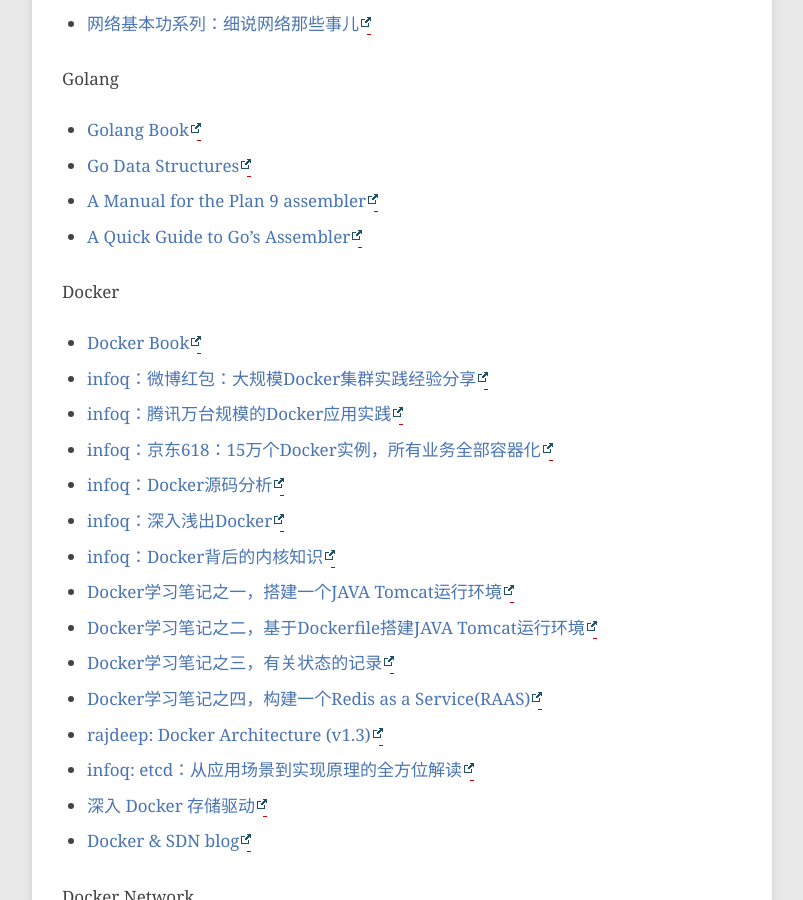
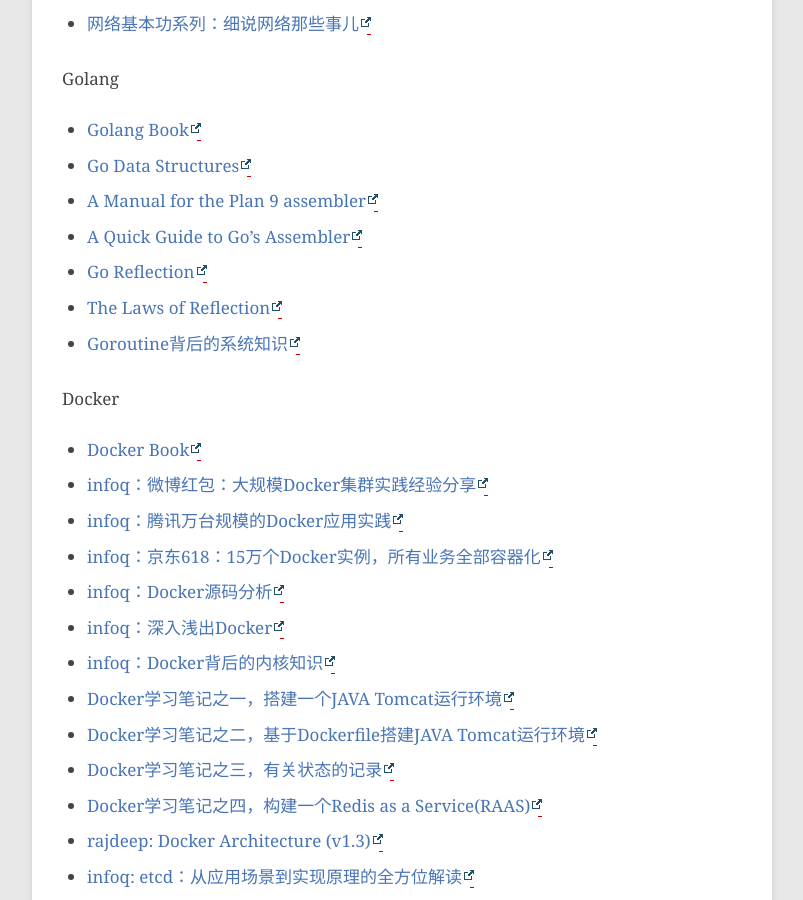
Before and after one commit to hushi55/hushi55.github.io, a Jekyll site: the page built from _posts/blog/2015-01-30-blogs.md, in a window 1280 px wide and 900 px high, scrolled down 2274 px. Shown: the whole window, without its empty margins (78-881 px from the left). Built offline with Jekyll 4.4.1, drawn with Linux system fonts in a browser that asks for light colours; comment, search, counter and statistics services are not loaded; some of the changed text lies outside the part shown.

Commit message:
add blogs

```diff
--- a/_posts/blog/2015-01-30-blogs.md
+++ b/_posts/blog/2015-01-30-blogs.md
@@ -79,6 +79,9 @@
 - [Go Data Structures](http://research.swtch.com/godata)
 - [A Manual for the Plan 9 assembler](https://9p.io/sys/doc/asm.html)
 - [A Quick Guide to Go's Assembler](https://golang.org/doc/asm)
+- [Go Reflection](https://jimmyfrasche.github.io/go-reflection-codex)
+- [The Laws of Reflection](https://blog.golang.org/laws-of-reflection)
+- [Goroutine背后的系统知识](http://www.sizeofvoid.net/goroutine-under-the-hood/)
 
 Docker
 
```
Also changed, not shown: other parts of _posts/blog/2015-01-30-blogs.md (+1 -0 lines).
